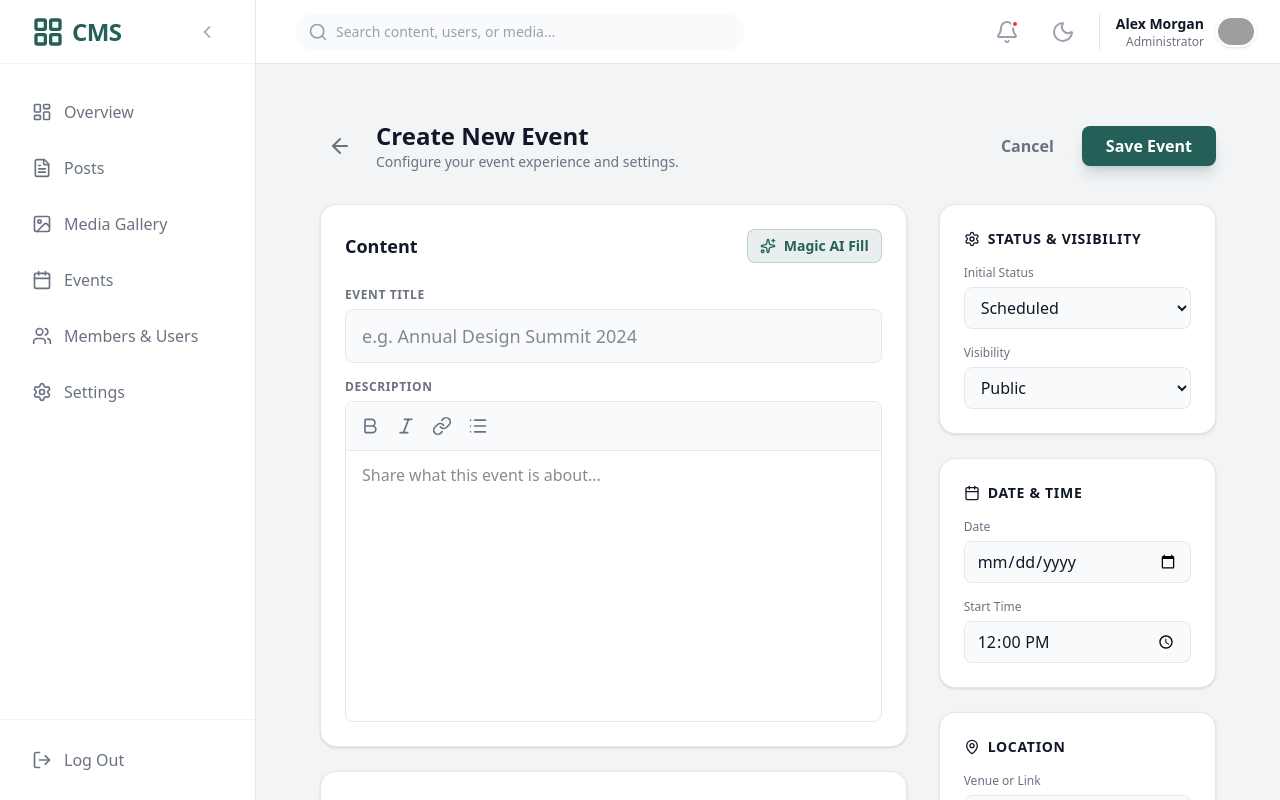
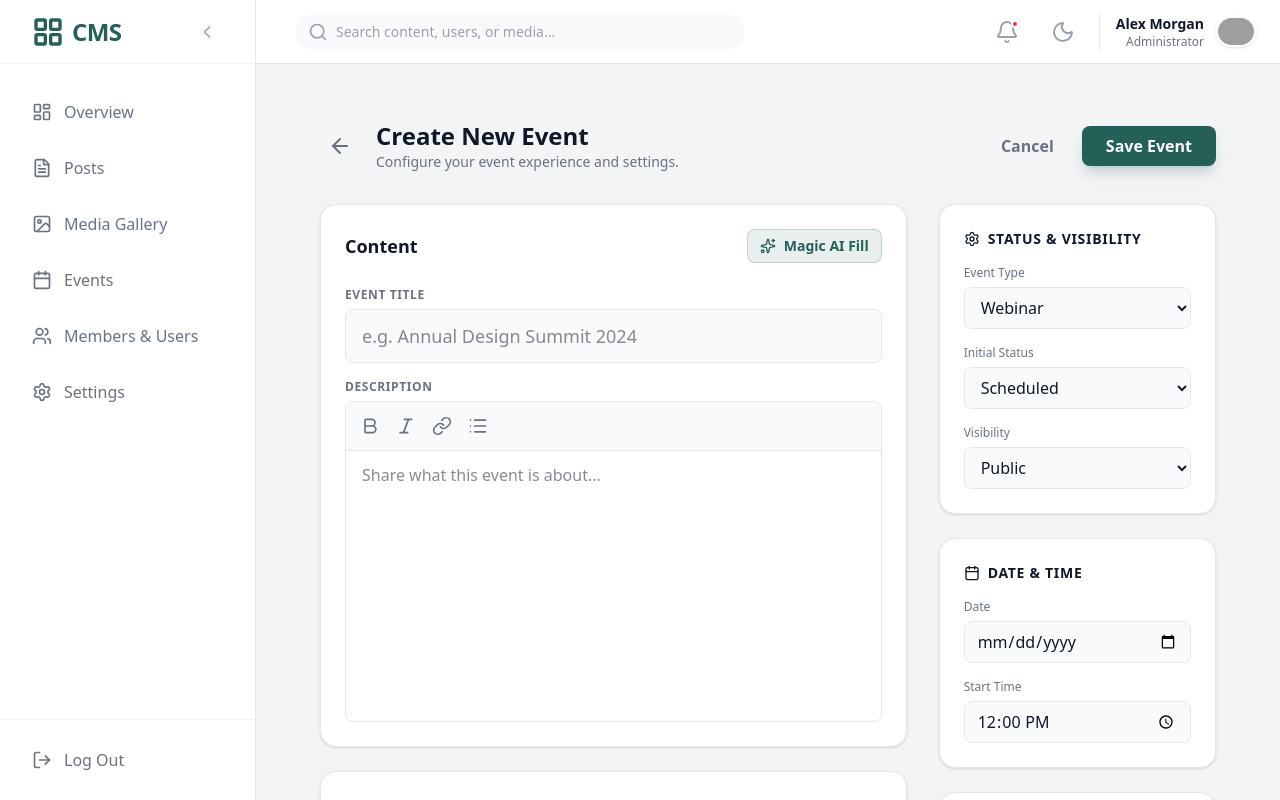
Before and after one commit to dominicnaatey/custom_cm_dashboard, a Next.js app: page /events/create in a window 1280 px wide. Built offline with nearby package versions, Linux system fonts and the light colour scheme; grey boxes are pictures that could not be loaded.

Commit message:
add EventType enum and update event type handling

```diff
--- a/app/events/create/page.tsx
+++ b/app/events/create/page.tsx
@@ -16,7 +16,7 @@ import {
   Loader2
 } from 'lucide-react';
 import { motion } from 'framer-motion';
-import { Event, EventStatus, Visibility } from '@/components/events/types';
+import { Event, EventStatus, Visibility, EventType } from '@/components/events/types';
 
 export default function CreateEventPage() {
   const router = useRouter();
@@ -27,6 +27,7 @@ export default function CreateEventPage() {
     date: '',
     time: '12:00',
     location: '',
+    type: EventType.Webinar,
     visibility: Visibility.Public,
     status: EventStatus.Scheduled,
   });
@@ -248,6 +249,20 @@ export default function CreateEventPage() {
               </h3>
               <div className="space-y-4">
                 <div>
+                  <label className="block text-xs font-medium text-gray-500 mb-1.5">Event Type</label>
+                  <select
+                    value={formData.type}
+                    onChange={e => setFormData({...formData, type: e.target.value as EventType})}
+                    className="w-full px-3 py-2 rounded-lg border border-gray-200 dark:border-gray-700 bg-gray-50 dark:bg-gray-800 text-gray-900 dark:text-white focus:ring-2 focus:ring-primary focus:border-transparent outline-none transition-all"
+                  >
+                    <option value={EventType.Webinar}>Webinar</option>
+                    <option value={EventType.Workshop}>Workshop</option>
+                    <option value={EventType.Networking}>Networking</option>
+                    <option value={EventType.Meetup}>Meetup</option>
+                    <option value={EventType.Reveal}>Product Reveal</option>
+                  </select>
+                </div>
+                <div>
                   <label className="block text-xs font-medium text-gray-500 mb-1.5">Initial Status</label>
                   <select
                     value={formData.status}
--- a/components/events/data.ts
+++ b/components/events/data.ts
@@ -1,5 +1,5 @@
 
-import { Event, EventStatus, Visibility } from './types';
+import { Event, EventStatus, Visibility, EventType } from './types';
 
 export const MOCK_EVENTS: Event[] = [
   {
@@ -13,7 +13,7 @@ export const MOCK_EVENTS: Event[] = [
     attendeeCount: 124,
     capacity: 200,
     imageUrl: 'https://lh3.googleusercontent.com/aida-public/AB6AXuBPAL7lDB2mVKUm6uY48-1SL-ajmJ7NkcwjFfD-ihZzT_l6tR1NhfsY8Le4xNZ5tfIRA4sFqaSM5Xc-AX6tLeM7BwD8x7YFhJpaIjIH3ayY4IRZWYnH3qQyJo_3_2JcLtwCQsjGGO_MkG2GfmGOhiT8gKkkvO-7zfUyv74yVPBMaBCBcJ7e1JWSh4WoB98EEtxz1Itt0FJG1y3KirszzEZCRz7iZycg9aeIiQPbgISZc-gsGw_98RT-780lx1Look0kDGWvVB-X2w',
-    type: 'Reveal'
+    type: EventType.Reveal
   },
   {
     id: '2',
@@ -26,7 +26,7 @@ export const MOCK_EVENTS: Event[] = [
     attendeeCount: 15,
     capacity: 15,
     imageUrl: 'https://lh3.googleusercontent.com/aida-public/AB6AXuBpMnMWzso5a9Tj4tiRjUrUe6gxflPAcWHKpyVmrijP8nEhdFxLPKTFtYKnv3OXZ3UgAq0nr1BrzJFaV7RfXtpJbOu2JMbw_2m4OeWfIRFkwHX2G93T6lK7gNPu6jOVTPV3oTFwBgxYY86MkZVpPsJDuLxuiW3h63rJ92yjHJPalr8ngGbgIsc7BToyQ48wgYkyPbL_xBmZa6U8ySRqATkZxrGVUCGIf9IrTzVA8qkvWw9uEM8HEHYSrcb_ZRca__lKKwt3Rx2-6Q',
-    type: 'Workshop'
+    type: EventType.Workshop
   },
   {
     id: '3',
@@ -39,7 +39,7 @@ export const MOCK_EVENTS: Event[] = [
     attendeeCount: 0,
     capacity: 500,
     imageUrl: 'https://lh3.googleusercontent.com/aida-public/AB6AXuDi818sSc7S3RYDQgXpwqheD0nlstDK2poSb_tIYQJ-bDATw75tFcjwIGo7zmokw_8Emdv4_l3CNxnIwwMR8mfACfO0IrWsFcNmrOTXlqyYJ1OnugNwayYMIzqOCn3bn7l87JKwGSH40Z4b2RT1stmCABlOehnq62xHLYgQN2-wQAmtG_kG8Vpzw6XIZkGUsrWdy_2ZalrM3kU5pqsSr1al7Mj6jTkKNB6j5cUL_-R5bo3DPNaHZgD7j60ReseCZKXyUG7f0bh0oQ',
-    type: 'Webinar'
+    type: EventType.Webinar
   },
   {
     id: '4',
@@ -52,6 +52,6 @@ export const MOCK_EVENTS: Event[] = [
     attendeeCount: 85,
     capacity: 100,
     imageUrl: 'https://lh3.googleusercontent.com/aida-public/AB6AXuCjH3HtsIMv5YUuFGdUlDEF16JH7i7W_bxd-o4WGTLiYIVGIXmmz8-Aj8BOlaCDn13pvv0lGIlahbUtUdohFriumOFkAqiCX1Id6tmV3MY_emieLn7_OdwLqylz32W26mPM49hTng2V5BfFDXm8RWmul8-Ib5rd498OlnR369AQlrKgVBX1AVB0hGZGtbWCpk3-1LnQRzRoSncV4MsudkUiJQcE4lE2reXrhM8lQQWcvK-8bD1MLueijbDHjnIbIOHidBYvZisAOQ',
-    type: 'Meetup'
+    type: EventType.Meetup
   }
 ];
--- a/components/events/types.ts
+++ b/components/events/types.ts
@@ -11,6 +11,14 @@ export enum Visibility {
   Internal = 'Internal'
 }
 
+export enum EventType {
+  Webinar = 'Webinar',
+  Workshop = 'Workshop',
+  Networking = 'Networking',
+  Meetup = 'Meetup',
+  Reveal = 'Reveal'
+}
+
 export interface Event {
   id: string;
   title: string;
@@ -22,5 +30,5 @@ export interface Event {
   attendeeCount: number;
   capacity: number;
   imageUrl: string;
-  type: 'Webinar' | 'Workshop' | 'Meetup' | 'Reveal';
+  type: EventType;
 }
```
